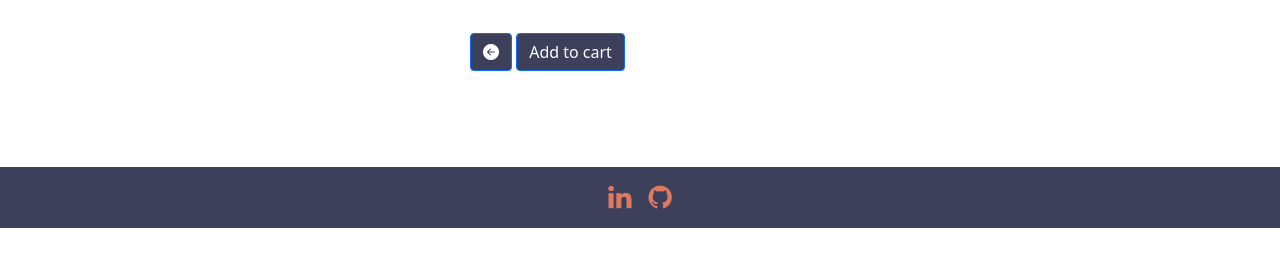
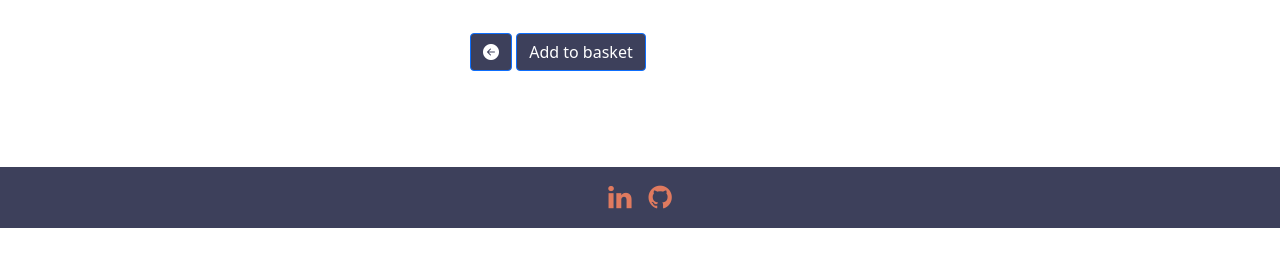
Before and after one commit to DoriCzele/dogomugs, a Django app: template products/templates/products/product_detail.html in a window 1280 px wide. Shown: the part 183-450 px from the top of the page. Run offline with Django 4.2, Linux system fonts and the light colour scheme; the template is opened without the code that fills it, so the values that code supplies are empty; some libraries are stand-ins or nearby versions.

Commit message:
Update Add to basket button on product detail view

```diff
--- a/products/templates/products/product_detail.html
+++ b/products/templates/products/product_detail.html
@@ -15,7 +15,7 @@
 
 		  <a class="btn btn-primary" href="{% url 'product-list' %}" rel="noopener"
 		  aria-label="Back to products"> <i class="bi bi-arrow-left-circle-fill"></i></a>
-		  <button type="submit" class="btn btn-primary">Add to cart</button>
+		  <button type="submit" class="btn btn-primary">Add to basket</button>
 
 	</div>
 	  </div>
```
